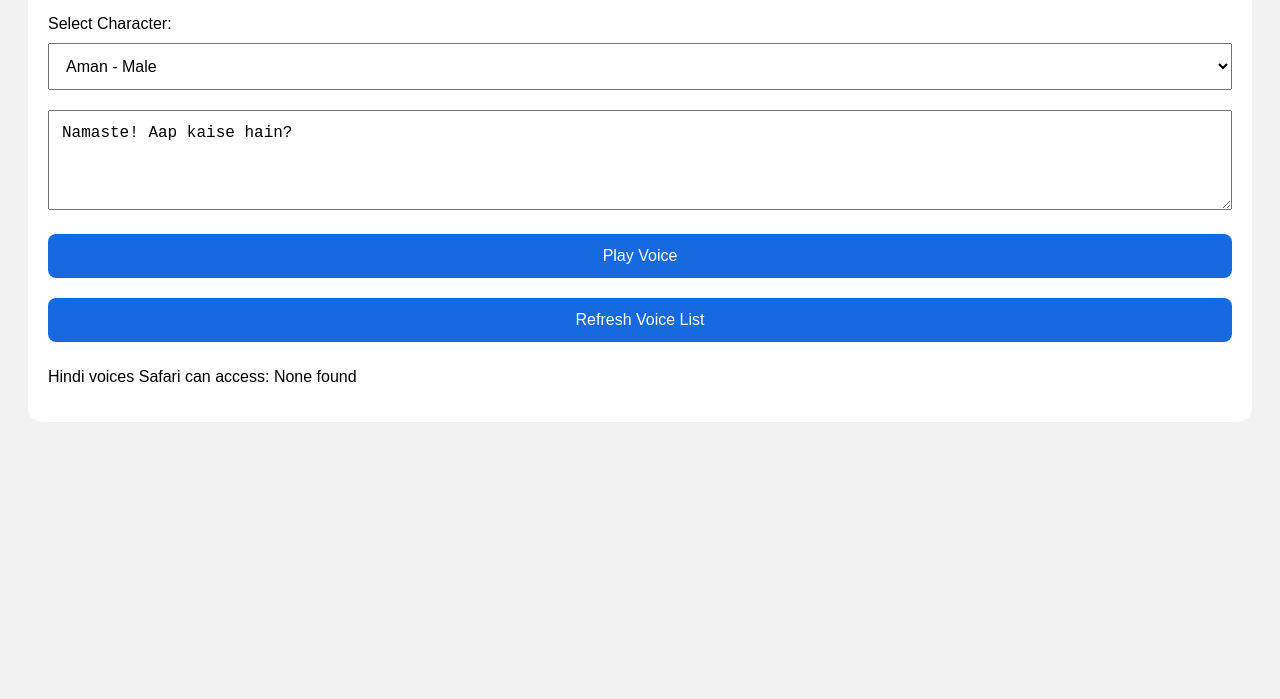
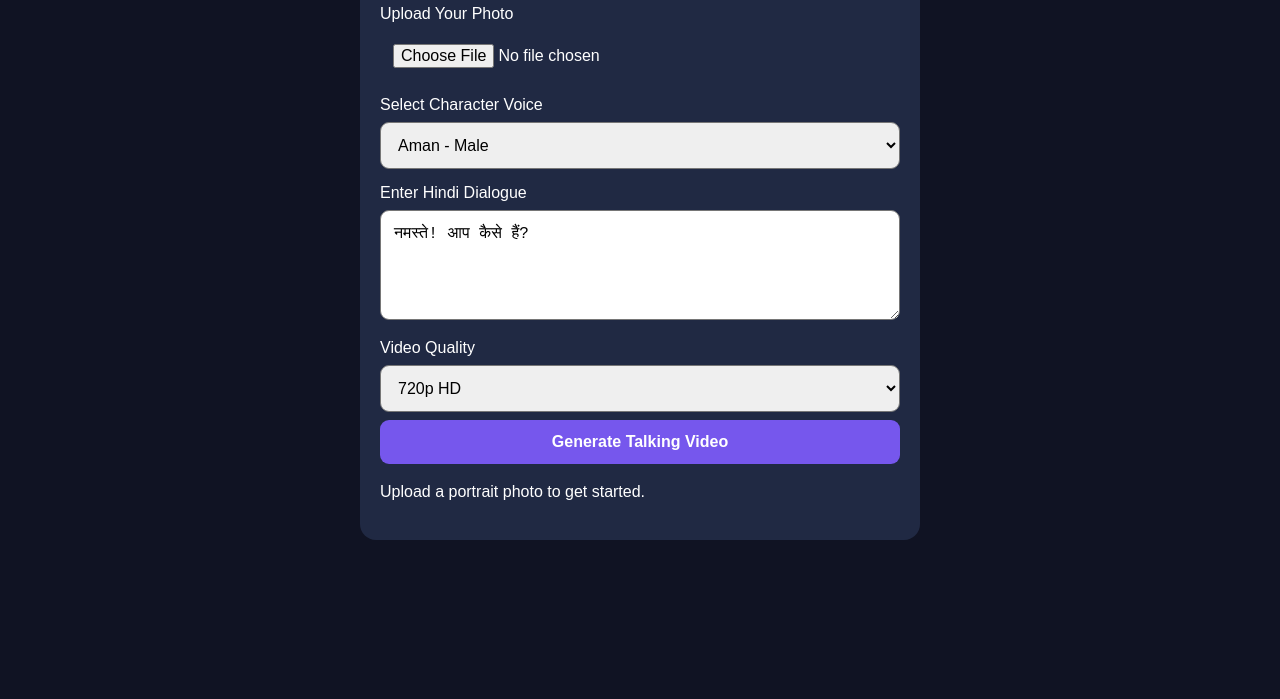
Before and after one commit to businessblr746/offline-ai-video-maker, a plain HTML site: page index.html in a window 1280 px wide. Shown: the part 101-800 px from the top of the page. Drawn offline with Linux system fonts and the light colour scheme.

Commit message:
Update index.html

```diff
--- a/index.html
+++ b/index.html
@@ -2,109 +2,132 @@
 <!DOCTYPE html>
 <html lang="en">
 <head>
+<meta charset="UTF-8">
 <meta name="viewport" content="width=device-width, initial-scale=1">
-<title>Aman and Kiyara Voice Test</title>
+<title>Aman & Kiyara AI Video Maker</title>
 <style>
-body {
-  font-family: Arial, sans-serif;
-  background: #f2f2f2;
-  padding: 20px;
-}
-.container {
-  background: white;
-  padding: 20px;
-  border-radius: 14px;
-}
-select, button, textarea {
-  width: 100%;
-  padding: 13px;
-  margin: 10px 0;
-  font-size: 16px;
-  box-sizing: border-box;
-}
-button {
-  background: #1769e0;
-  color: white;
-  border: 0;
-  border-radius: 8px;
-}
-#status {
-  overflow-wrap: anywhere;
-}
+body{font-family:Arial;background:#101323;color:white;padding:18px;margin:0}
+.container{max-width:520px;margin:auto;background:#202943;padding:20px;border-radius:16px}
+h2{text-align:center}
+label{display:block;margin-top:15px}
+input,select,textarea,button{width:100%;padding:13px;margin-top:8px;box-sizing:border-box;border-radius:9px;font-size:16px}
+textarea{height:110px}
+button{background:#7657ed;color:white;border:0;font-weight:bold;cursor:pointer}
+#status{overflow-wrap:anywhere;line-height:1.5}
+img,video{width:100%;margin-top:15px;border-radius:10px}
+a{color:#b9a8ff}
 </style>
 </head>
 <body>
 <div class="container">
-<h2>Aman and Kiyara Hindi Voice Test</h2>
+<h2>🎬 Aman & Kiyara AI Video Maker</h2>
 
-<label>Select Character:</label>
-<select id="character">
-  <option value="aman">Aman - Male</option>
-  <option value="kiyara">Kiyara - Female</option>
+<label>Upload Your Photo</label>
+<input type="file" id="photo" accept="image/jpeg,image/png,image/webp">
+<img id="preview" hidden>
+
+<label>Select Character Voice</label>
+<select id="voice">
+<option value="Puck (Male)">Aman - Male</option>
+<option value="Zephyr (Female)">Kiyara - Female</option>
 </select>
 
-<textarea id="dialogue" rows="4">Namaste! Aap kaise hain?</textarea>
+<label>Enter Hindi Dialogue</label>
+<textarea id="script" placeholder="Enter your Hindi dialogue here...">नमस्ते! आप कैसे हैं?</textarea>
 
-<button onclick="testVoice()">Play Voice</button>
-<button onclick="checkVoices()">Refresh Voice List</button>
+<label>Video Quality</label>
+<select id="resolution">
+<option value="720p">720p HD</option>
+<option value="1080p">1080p Full HD</option>
+</select>
 
-<p id="status">Checking iPhone voices...</p>
+<button id="generate" onclick="generateVideo()">Generate Talking Video</button>
+
+<p id="status">Upload a portrait photo to get started.</p>
+
+<video id="result" controls playsinline hidden></video>
+<a id="download" hidden download="talking-video.mp4">Download Video</a>
 </div>
 
 <script>
-let availableVoices = [];
+const API_URL =
+"https://summer-boat-451bai-video-backend.businessblr746.workers.dev/";
 
-function checkVoices() {
-  availableVoices = speechSynthesis.getVoices();
+const photoInput = document.getElementById("photo");
+const preview = document.getElementById("preview");
+const statusText = document.getElementById("status");
 
-  const hindiVoices = availableVoices.filter(v =>
-    v.lang.toLowerCase().startsWith("hi")
-  );
+photoInput.addEventListener("change", () => {
+  const file = photoInput.files[0];
+  if (!file) return;
+  preview.src = URL.createObjectURL(file);
+  preview.hidden = false;
+});
 
-  const names = hindiVoices.map(v =>
-    v.name + " (" + v.lang + ")"
-  );
+async function generateVideo() {
+  const photo = photoInput.files[0];
+  const script = document.getElementById("script").value.trim();
+  const voice = document.getElementById("voice").value;
+  const resolution = document.getElementById("resolution").value;
+  const button = document.getElementById("generate");
 
-  document.getElementById("status").textContent =
-    "Hindi voices Safari can access: " +
-    (names.length ? names.join(" | ") : "None found");
-}
-
-function testVoice() {
-  const character =
-    document.getElementById("character").value;
-
-  const target = character === "aman" ? "neel" : "lekha";
-
-  const voice = availableVoices.find(v =>
-    v.lang.toLowerCase().startsWith("hi") &&
-    v.name.toLowerCase().includes(target)
-  );
-
-  if (!voice) {
-    document.getElementById("status").textContent =
-      target.toUpperCase() +
-      " voice is not accessible to Safari. Refresh or check voice availability.";
+  if (!photo) {
+    statusText.textContent = "Please upload a photo first.";
     return;
   }
 
-  speechSynthesis.cancel();
+  if (!script) {
+    statusText.textContent = "Please enter your Hindi dialogue.";
+    return;
+  }
 
-  const message = new SpeechSynthesisUtterance(
-    document.getElementById("dialogue").value
-  );
+  button.disabled = true;
+  button.textContent = "Generating...";
+  statusText.textContent = "Sending your photo to AI. Please wait...";
+  document.getElementById("result").hidden = true;
+  document.getElementById("download").hidden = true;
 
-  message.voice = voice;
-  message.lang = voice.lang;
+  try {
+    const form = new FormData();
+    form.append("photo", photo);
+    form.append("script", script);
+    form.append("voice", voice);
+    form.append("resolution", resolution);
 
-  document.getElementById("status").textContent =
-    "Playing " + character + ": " + voice.name;
+    const response = await fetch(API_URL, {
+      method: "POST",
+      body: form
+    });
 
-  speechSynthesis.speak(message);
+    const data = await response.json();
+
+    if (!response.ok || !data.success) {
+      throw new Error(data.error || "Video generation failed.");
+    }
+
+    const videoUrl = data.data?.result?.video;
+
+    if (!videoUrl) {
+      throw new Error("AI did not return a video URL.");
+    }
+
+    const video = document.getElementById("result");
+    video.src = videoUrl;
+    video.hidden = false;
+
+    const download = document.getElementById("download");
+    download.href = videoUrl;
+    download.hidden = false;
+
+    statusText.textContent = "Your talking video is ready!";
+
+  } catch (error) {
+    statusText.textContent = "Error: " + error.message;
+  } finally {
+    button.disabled = false;
+    button.textContent = "Generate Talking Video";
+  }
 }
-
-speechSynthesis.onvoiceschanged = checkVoices;
-setTimeout(checkVoices, 1500);
 </script>
 </body>
 </html>
```
